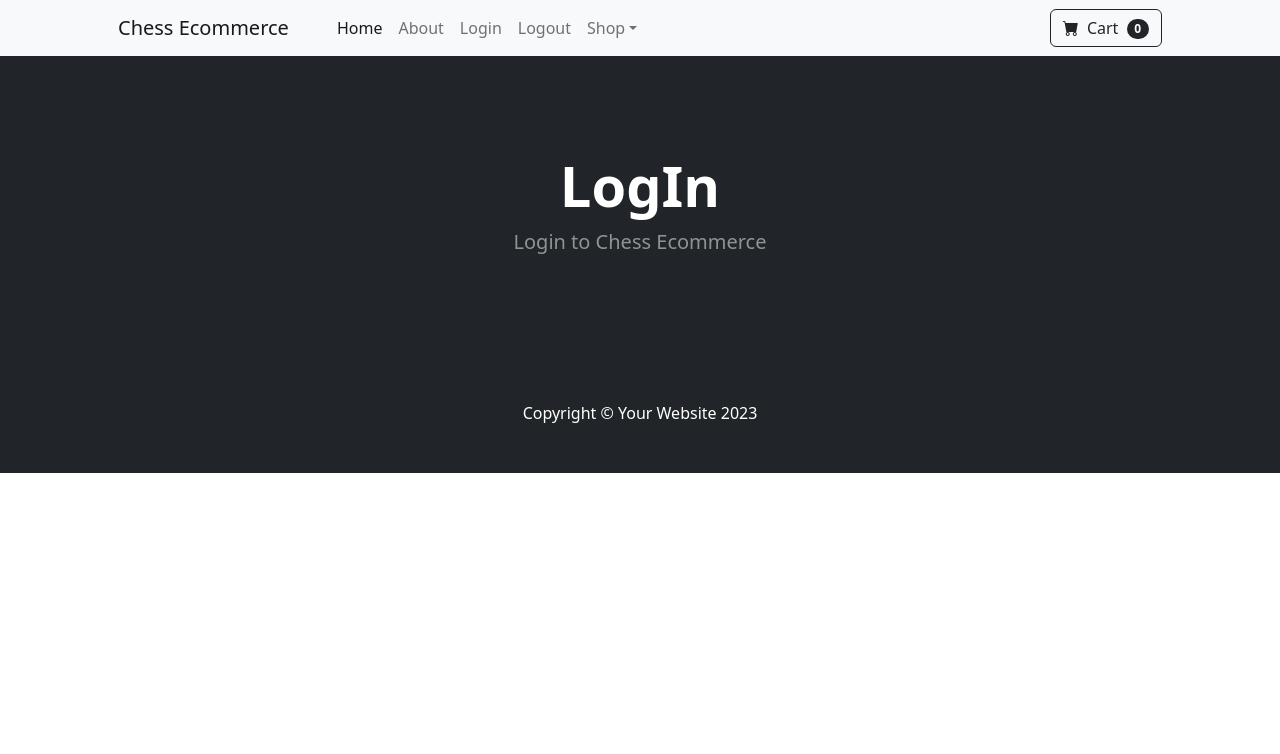
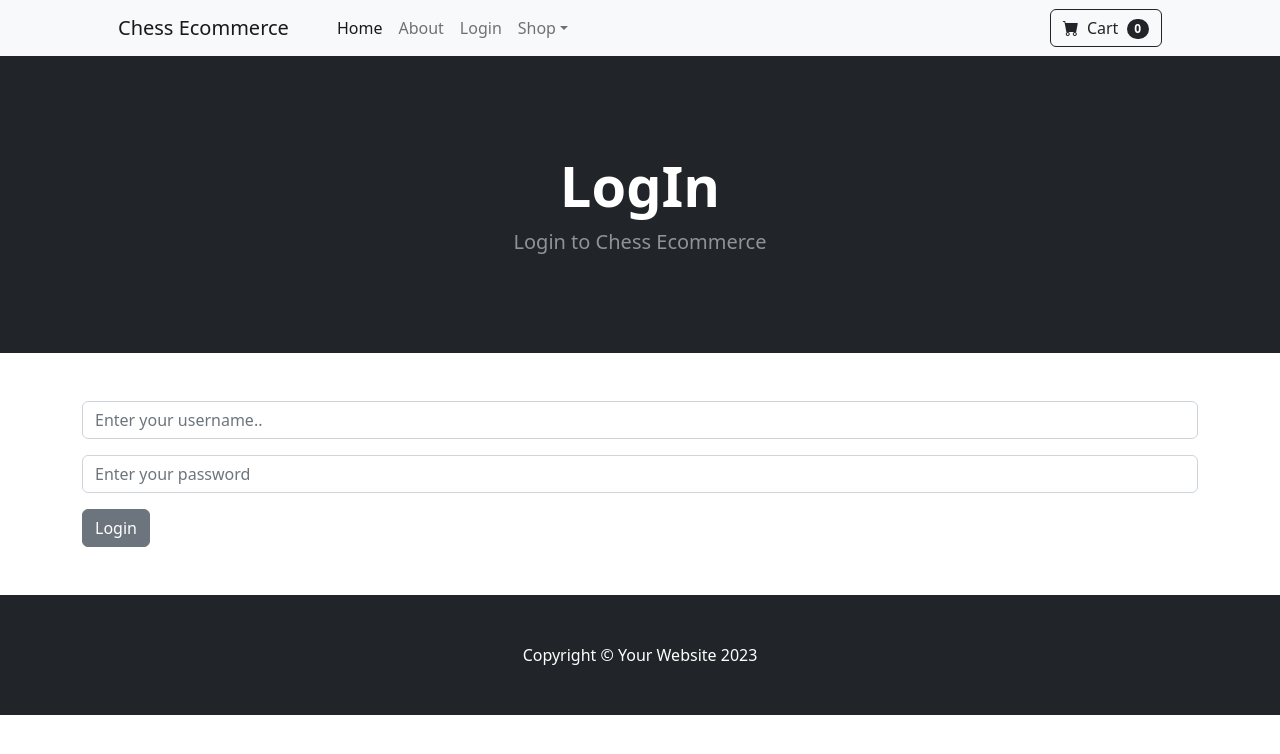
Before and after one commit to nabin2004/The-Chess-Shop, a Django app: page /login/ in a window 1280 px wide. Shown: the top 754 px of the page. Run offline with Django 5.2, Linux system fonts and the light colour scheme; some libraries are stand-ins or nearby versions.

Commit message:
Added the login functionality

```diff
--- a/chessCommerce/store/templates/login.html
+++ b/chessCommerce/store/templates/login.html
@@ -11,13 +11,26 @@
             </div>
         </header>
         <div class="container">
+            <br>
+            <br>
             <div class="row">
-                <center>
-                    <div class="col-8">
+
+                <form method="POST" action="{% url 'login'%}">
+                    {% csrf_token %}
+                    <div class="mb-3">
+
+                      <input type="text" class="form-control" name='username' placeholder='Enter your username..'>
 
                     </div>
-                </center>
+                    <div class="mb-3">
+                      <input type="password" class="form-control" name='password' placeholder='Enter your password'>
+                    </div>
+
+                    <button type="submit" class="btn btn-secondary">Login</button>
+                  </form>
 
             </div>
+            <br>
+            <br>
         </div>
 {% endblock content %}
--- a/chessCommerce/store/templates/navbar.html
+++ b/chessCommerce/store/templates/navbar.html
@@ -7,8 +7,11 @@
                     <ul class="navbar-nav me-auto mb-2 mb-lg-0 ms-lg-4">
                         <li class="nav-item"><a class="nav-link active" aria-current="page" href="{% url 'home' %}">Home</a></li>
                         <li class="nav-item"><a class="nav-link" href="{% url 'about' %}">About</a></li>
+                        {% if user.is_authenticated %}
+                        <li class="nav-item"><a class="nav-link" href="{% url 'logout' %}">Logout</a></li>
+                    {% else %}
                         <li class="nav-item"><a class="nav-link" href="{% url 'login' %}">Login</a></li>
-                        <li class="nav-item"><a class="nav-link" href="{% url 'logout' %}">Logout</a></li>
+                    {% endif %}
 
                         <li class="nav-item dropdown">
                             <a class="nav-link dropdown-toggle" id="navbarDropdown" href="#" role="button" data-bs-toggle="dropdown" aria-expanded="false">Shop</a>
--- a/chessCommerce/store/urls.py
+++ b/chessCommerce/store/urls.py
@@ -1,8 +1,7 @@
 from django.contrib import admin
 from django.urls import path, include
 from . import views
-from django.contrib.auth import authenticate, login, logout
-from django.contrib import messages
+
 
 urlpatterns = [
     path('home/', views.home, name="home"),
--- a/chessCommerce/store/views.py
+++ b/chessCommerce/store/views.py
@@ -1,5 +1,8 @@
 from django.shortcuts import render
 from .models import Product
+from django.contrib.auth import authenticate, login, logout
+from django.contrib import messages
+from django.shortcuts import redirect
 
 def home(request):
     products = Product.objects.all()
@@ -9,7 +12,21 @@ def about(request):
     return render(request, 'about.html')
 
 def login_user(request):
+    if request.method == "POST":
+        username = request.POST['username']
+        password = request.POST['password']
+        user = authenticate(request, username=username, password=password)
+        if user is not None:
+            login(request, user)
+            messages.success(request, 'You have been logged in')
+            return redirect('home')
+        else:
+            messages.success(request, 'Error logging in. Please try again')
+    else:
+        pass
     return render(request, 'login.html')
 
 def logout_user(request):
-    return render(request, 'logout.html')
+    logout(request)
+    messages.success(request, 'You have been logged out')
+    return redirect('home')
```
